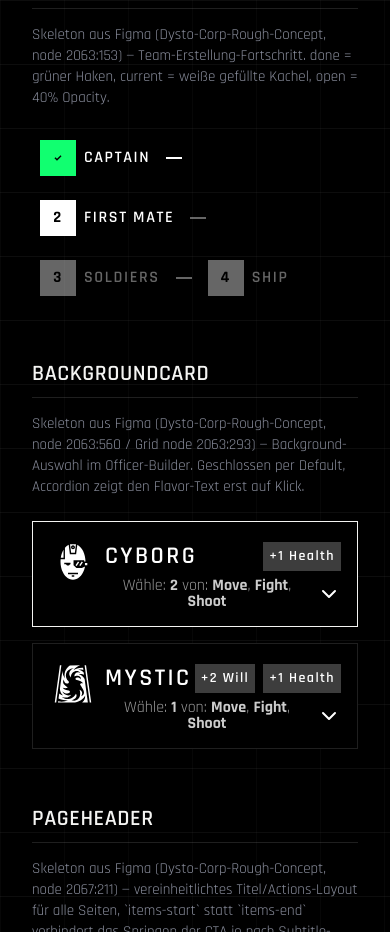
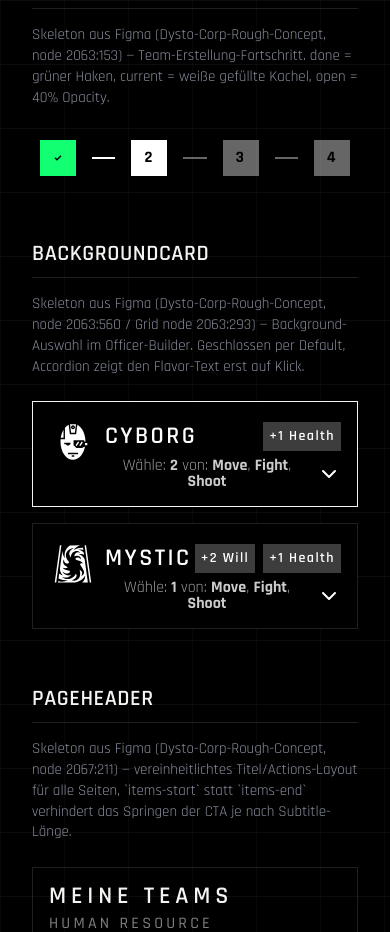
Before and after one commit to Jeromski62/dystocorp, a Next.js app in the folder app/: page /dev/components in a window 390 px wide. Shown: the part 8320-9252 px from the top of the page. Built offline with nearby package versions, Linux system fonts and the light colour scheme.

Commit message:
Stepper: fill separators to span full width, hide labels below md
Connector bars grow (flex-1) to fill the row instead of a fixed 16px width,
so the stepper always stretches edge-to-edge. Labels are hidden below the
md breakpoint, leaving just the numbered/checked badges on mobile.

```diff
--- a/app/src/components/stepper.tsx
+++ b/app/src/components/stepper.tsx
@@ -1,9 +1,11 @@
 // Ported from Figma "Dysto-Corp-Rough-Concept" Stepper (node 2063:153):
-// 36px badge + uppercase label per step, joined by 16px connector bars.
+// 36px badge + uppercase label per step, joined by connector bars that grow
+// to fill the row so the stepper always spans the full container width.
 // "done" gets a green check badge, "current" a filled-white badge with a
 // bold step number, "open" (not yet completed) the same white badge but at
 // 40% opacity on the whole step -- badge, label and the connector leading
-// into the *next* step all fade together.
+// into the *next* step all fade together. Labels are dropped below `md` --
+// only the numbered/checked badges survive on narrow screens.
 function CheckIcon({ className }: { className?: string }) {
   return (
     <svg viewBox="0 0 36 36" fill="none" className={className} aria-hidden>
@@ -20,14 +22,14 @@ export function Stepper({
   steps: { label: string; status: StepStatus; onClick?: () => void; disabled?: boolean }[];
 }) {
   return (
-    <ol className="flex flex-wrap items-center gap-2">
+    <ol className="flex w-full items-center gap-2">
       {steps.map((step, i) => (
-        <li key={i} className="flex items-center gap-2">
+        <li key={i} className={`flex items-center gap-2 ${i < steps.length - 1 ? "flex-1" : "shrink-0"}`}>
           <button
             type="button"
             disabled={step.disabled}
             onClick={step.onClick}
-            className={`flex items-center gap-2 p-2 ${step.status === "open" ? "opacity-40" : ""} ${
+            className={`flex shrink-0 items-center gap-2 p-2 ${step.status === "open" ? "opacity-40" : ""} ${
               step.disabled ? "cursor-not-allowed" : ""
             }`}
           >
@@ -40,10 +42,12 @@ export function Stepper({
                 {i + 1}
               </span>
             )}
-            <span className="font-display text-[16px] font-semibold tracking-[1.6px] text-white uppercase">{step.label}</span>
+            <span className="hidden font-display text-[16px] font-semibold tracking-[1.6px] text-white uppercase md:inline">
+              {step.label}
+            </span>
           </button>
           {i < steps.length - 1 ? (
-            <span aria-hidden className={`h-0.5 w-4 shrink-0 bg-white ${step.status === "done" ? "" : "opacity-40"}`} />
+            <span aria-hidden className={`h-0.5 flex-1 bg-white ${step.status === "done" ? "" : "opacity-40"}`} />
           ) : null}
         </li>
       ))}
```
